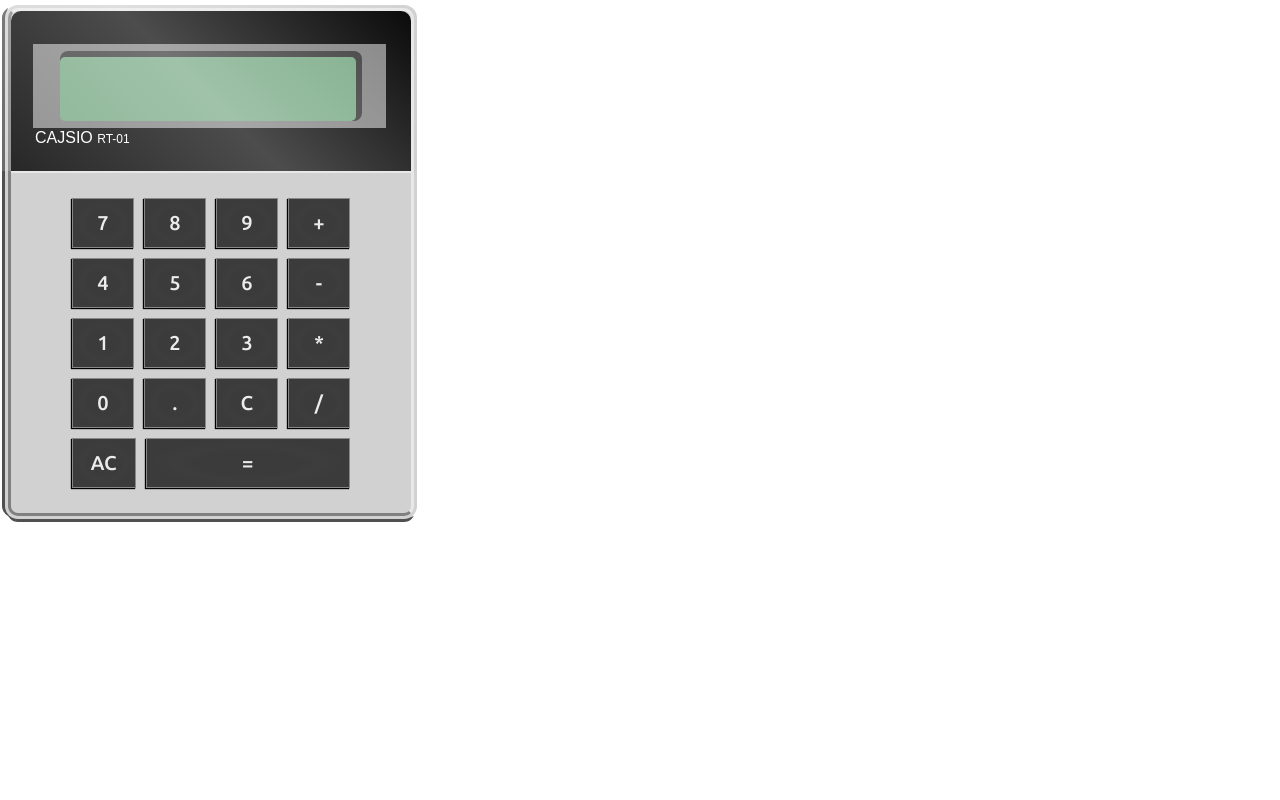
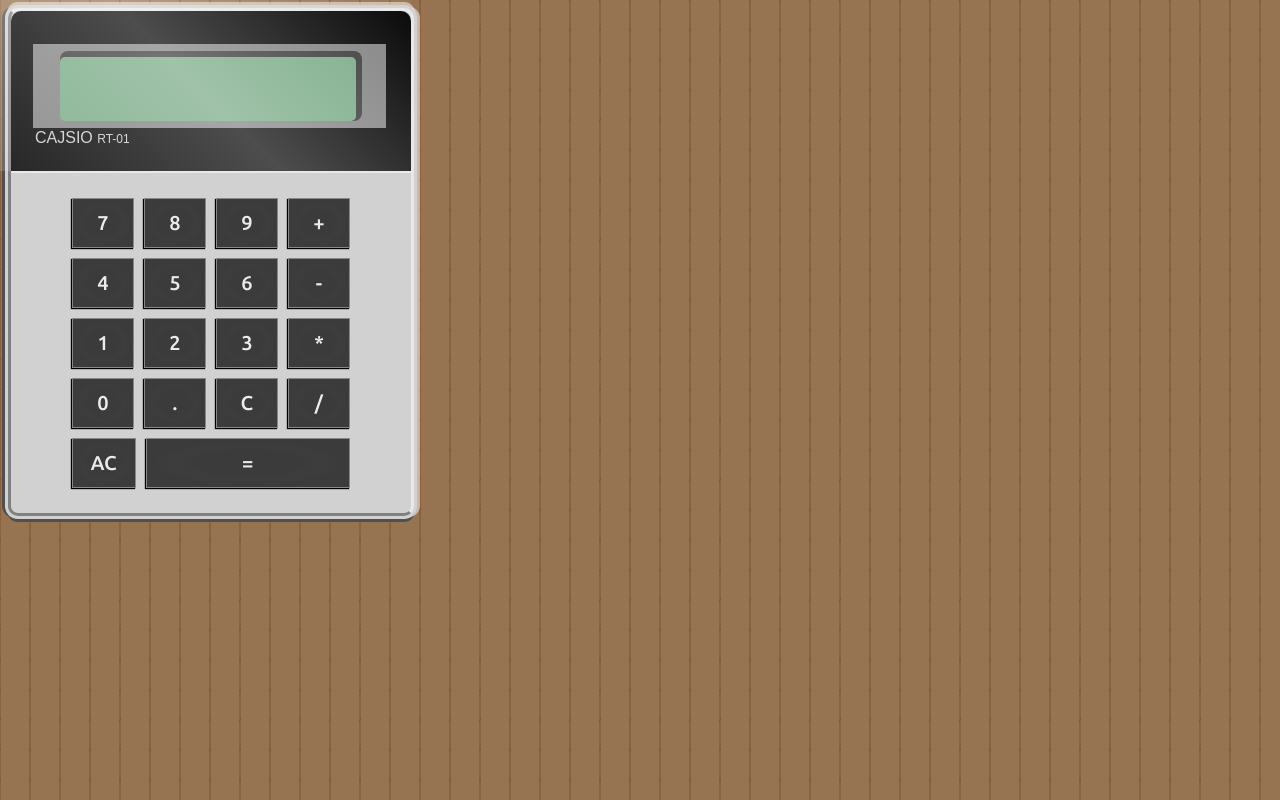
Before and after one commit to ruizterce/calculator, a plain HTML site: page index.html in a window 1280 px wide. Drawn offline with Linux system fonts and the light colour scheme; a web font is replaced by a local one.

Commit message:
Add body background and minor color adjustments

```diff
--- a/style.css
+++ b/style.css
@@ -1,3 +1,12 @@
+body {
+    background-color: #8b5a2b;
+    background-image:
+        linear-gradient(45deg, transparent 2%, rgba(255, 255, 255, 0.1) 3%, rgba(255, 255, 255, 0.1) 97%, transparent 98%),
+        linear-gradient(90deg, transparent 2%, rgba(255, 255, 255, 0.1) 3%, rgba(255, 255, 255, 0.1) 97%, transparent 98%),
+        linear-gradient(rgba(0, 0, 0, 0.1), rgba(0, 0, 0, 0.1));
+    background-size: 30px 30px;
+}
+
 #container {
     background-color: rgb(209, 209, 209);
     width: 400px;
@@ -13,8 +22,8 @@
     border-radius: 10px;
     box-shadow:
         0px 0px 0px 3px rgb(209, 209, 209),
-        0px -5px 0px 1px white,
-        5px 0px 0px 1px white,
+        0px -5px 0px 1px rgba(255, 255, 255, 0.5),
+        5px 0px 0px 1px rgba(255, 255, 255, 0.5),
         0px 5px 0px 1px rgb(80, 80, 80),
         -5px 0px 0px 1px rgb(80, 80, 80);
 }
@@ -72,11 +81,11 @@
 
 #brand {
     margin: 8px 24px 24px;
-    color: white;
-        font-family: "Notable", sans-serif;
-        font-size:16px;
-        font-weight: 400;
-        font-style: normal;
+    color: rgba(255, 255, 255, 0.8);
+    font-family: "Notable", sans-serif;
+    font-size: 16px;
+    font-weight: 400;
+    font-style: normal;
 }
 
 #brand span {
```
